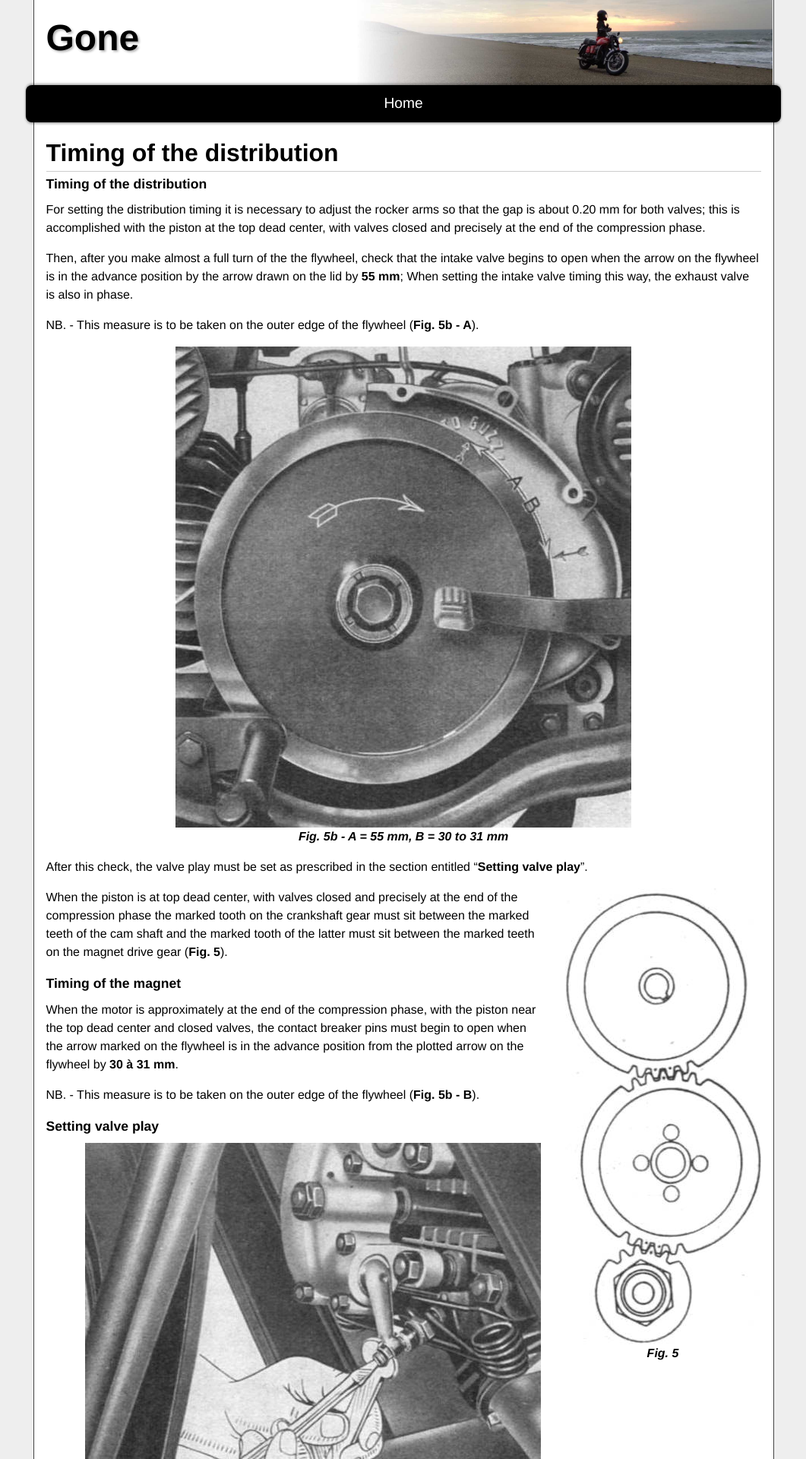
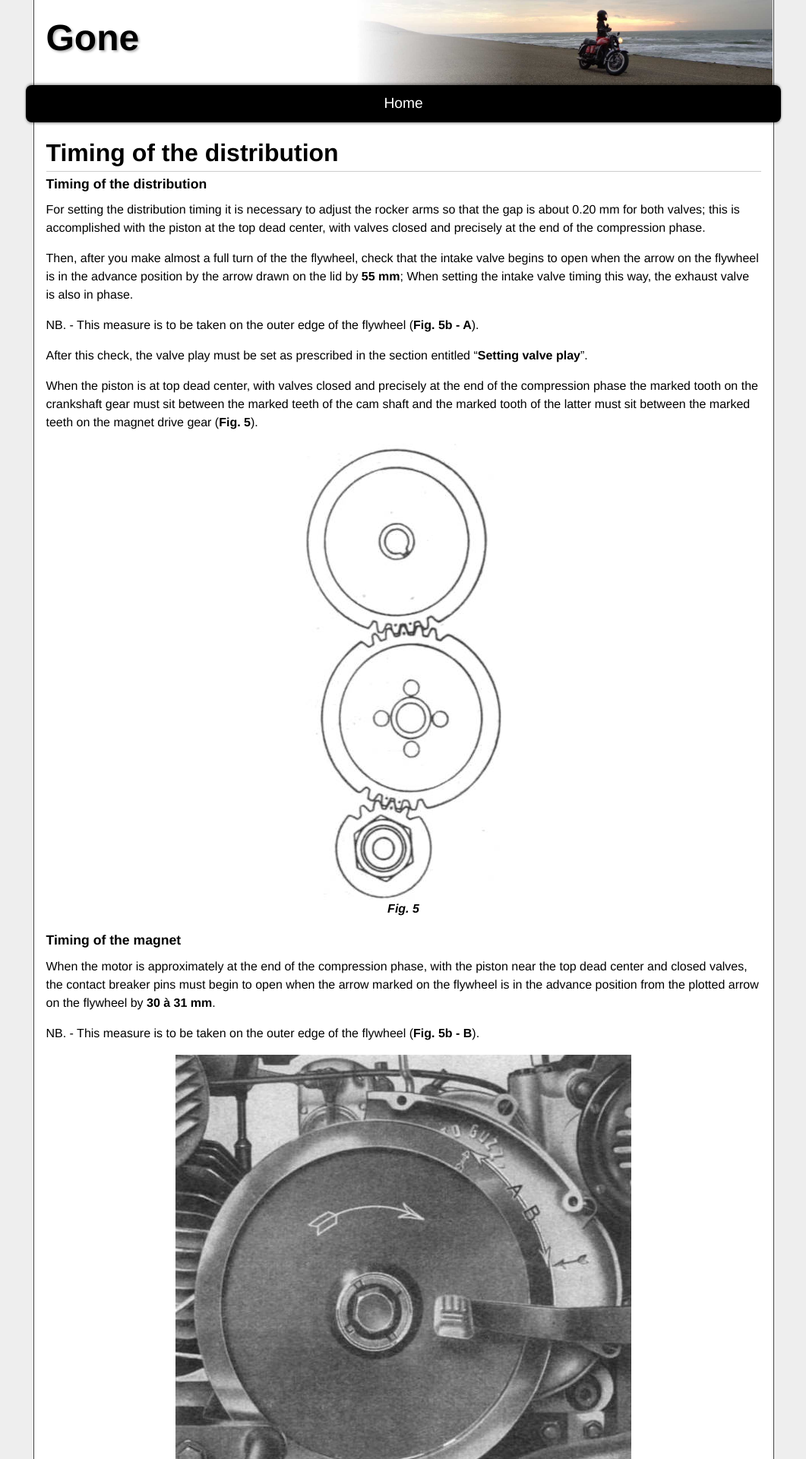
Before and after one commit to w5l/w5l.github.io, a Jekyll site: the page built from superalce/06-02-TimingAndIgnition.md, in a window 1280 px wide. Shown: the top 1920 px of the page at 76% size, without its empty margins (109-1170 px from the left). Built offline with Jekyll 4.4.1, drawn with Linux system fonts in a browser that asks for light colours; our own code applies the rules of GitHub Pages for plain Markdown files; some of the changed text lies outside the part shown.

Commit message:
Remove float on images

```diff
--- a/css/main.css
+++ b/css/main.css
@@ -230,16 +230,6 @@ a.inconspicuous {
 	font-weight: bold;
 }
 
-.main-content div.manual-float-left {
-	float: left;
-	margin-right: 2em;
-}
-
-.main-content div.manual-float-right {
-	float: right;
-	margin-left: 2em;
-}
-
 .main-content table {
 	border-collapse: collapse;
 }
--- a/superalce/06-02-TimingAndIgnition.md
+++ b/superalce/06-02-TimingAndIgnition.md
@@ -10,20 +10,15 @@ When setting the intake valve timing this way, the exhaust valve is also in phas
 
 NB. - This measure is to be taken on the outer edge of the flywheel (**Fig. 5b - A**).
 
-![Fig. 5b](05b.jpg)
-*Fig. 5b - A = 55 mm, B = 30 to 31 mm*
-
 After this check, the valve play must be set as prescribed in the section entitled "**Setting valve play**".
-
-<div class="manual-float-right">
-  <img src="05.jpg" alt="Fig. 5" />
-  <em>Fig. 5</em>
-</div>
 
 When the piston is at top dead center, with valves closed and precisely at the end of the
 compression phase the marked tooth on the crankshaft gear must sit between the marked teeth of the
 cam shaft and the marked tooth of the latter must sit between the marked teeth on the magnet drive
 gear (**Fig. 5**).
+
+![Fig. 5](05.jpg)
+*Fig. 5*
 
 ### Timing of the magnet
 
@@ -33,12 +28,10 @@ the flywheel is in the advance position from the plotted arrow on the flywheel b
 
 NB. - This measure is to be taken on the outer edge of the flywheel (**Fig. 5b - B**).
 
+![Fig. 5b](05b.jpg)
+*Fig. 5b - A = 55 mm, B = 30 to 31 mm*
+
 ### Setting valve play
-
-<div class="manual-float-right">
-  <img src="06.jpg" alt="Fig. 6" />
-  <em>Fig. 6</em>
-</div>
 
 This is performed on a cold engine, using key 11 mm and a screw driver. Loosen the securing nut and
 by tightening or loosening the screw that acts on the valve stem, screwing you decrease the play and
@@ -51,6 +44,9 @@ changes while tightening the securing nut.
 
 The adjustment must be done with the piston at top dead center with valves closed and precisely at
 the end of the compression phase.
+
+![Fig. 6](06.jpg)
+*Fig. 6*
 
 ### Ignition
 
```
Also changed, not shown: superalce/06-05-Clutch.md (+3 -5 lines).
